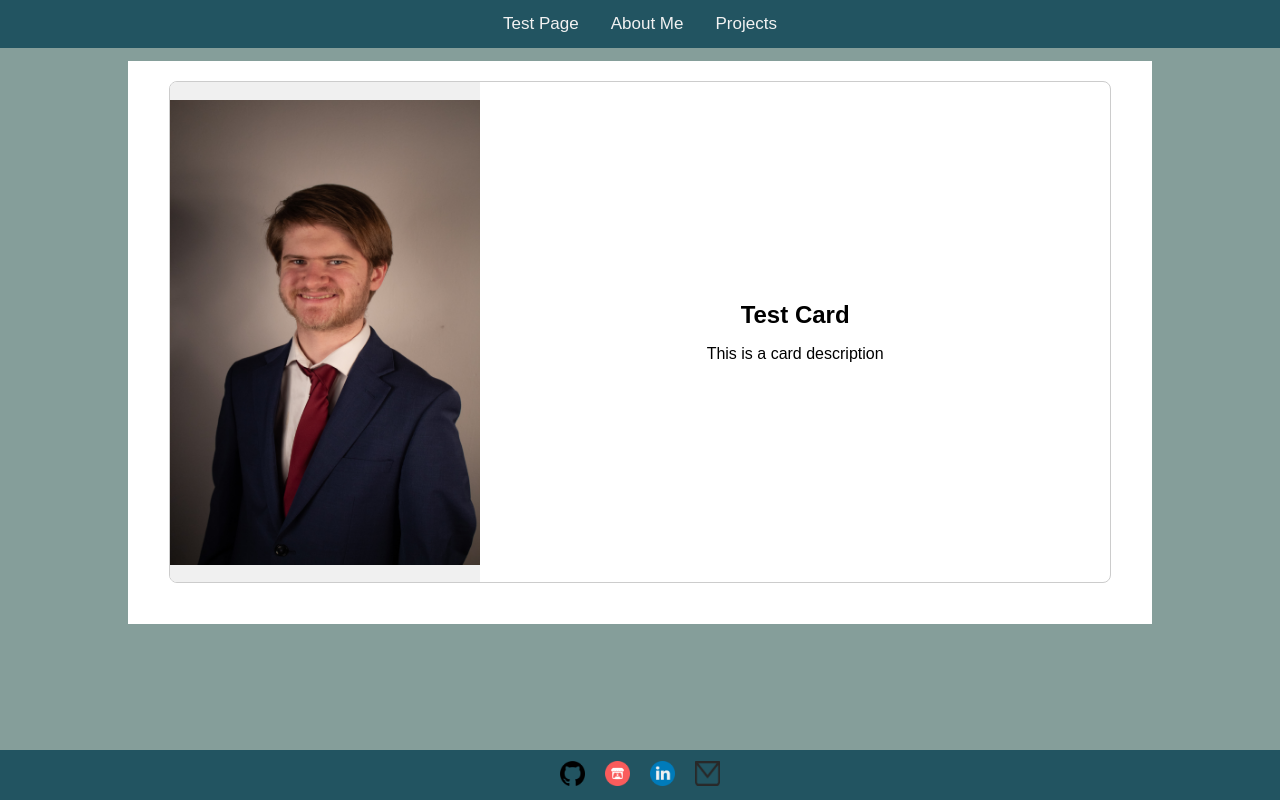
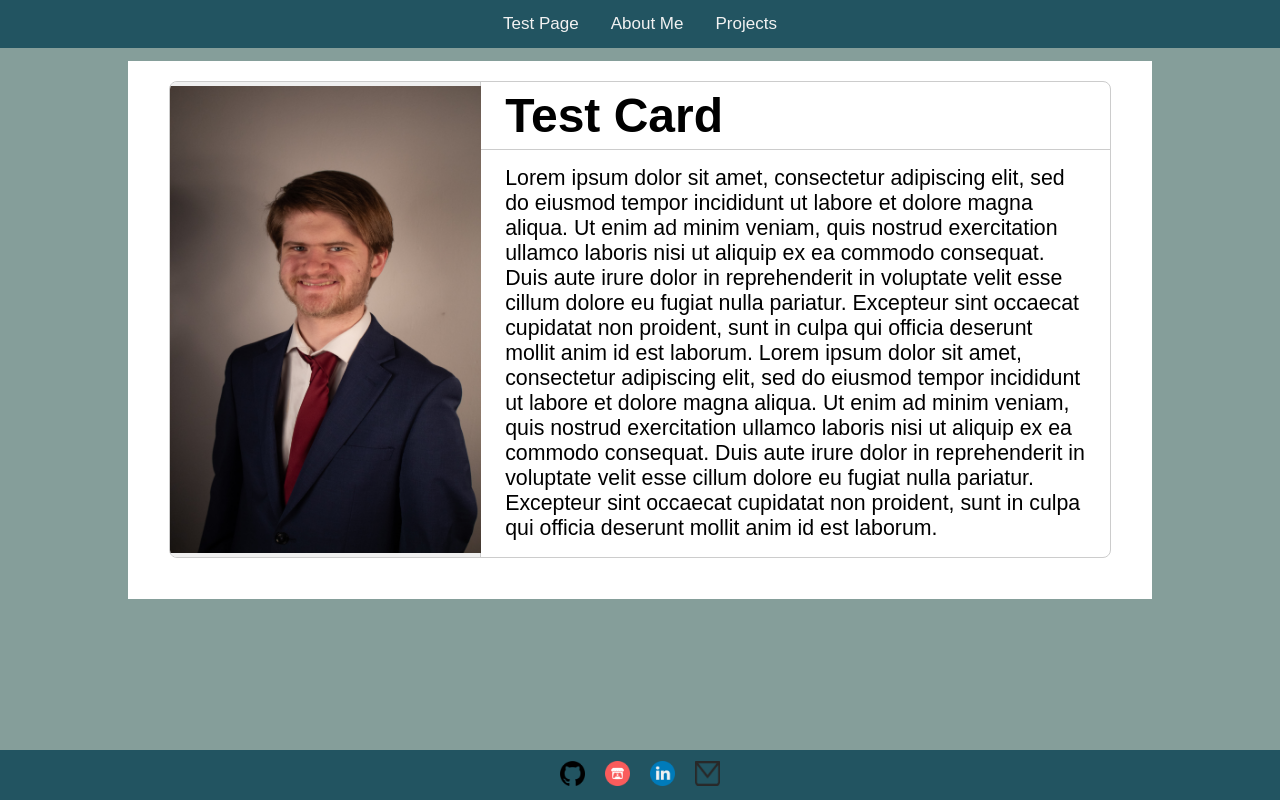
Before and after one commit to hdorer/hdorer.github.io, a React (Vite) app: page /test-page in a window 1280 px wide. Built offline with nearby package versions, Linux system fonts and the light colour scheme.

Commit message:
Update card style

```diff
--- a/src/components/Card.css
+++ b/src/components/Card.css
@@ -3,12 +3,13 @@
     border: 1px solid #ccc;
     border-radius: 8px;
     overflow: hidden;
-    min-height: 500px;
+    min-height: 300px;
     font-family: "RobotoLight", sans-serif;
 }
 
 .card-thumbnail {
     display: flex;
+    border-right: 1px solid #ccc;
     align-items: center;
     justify-content: center;
     background-color: #f0f0f0;
@@ -16,20 +17,23 @@
     min-height: 100%;
 }
 
-.card-content {
+.card-body {
     display: flex;
     flex-direction: column;
     flex: 2;
-    padding: 16px;
-    align-items: center;
-    justify-content: center;
+    align-items: flex-start;
+    justify-content: flex-start;
 }
 
-.card-content h1 {
-    margin: 0;
-    font-size: 24px;
+.card-title {
+    min-width: 100%;
+    padding: 6px 24px 6px 24px;
+    font-weight: bold;
+    font-size: 36pt;
+    border-bottom: 1px solid #ccc;
 }
 
-.card-body {
-    margin-top: 16px;
+.card-text {
+    padding: 16px 24px 16px 24px;
+    font-size: 16pt
 }
--- a/src/components/Card.tsx
+++ b/src/components/Card.tsx
@@ -39,9 +39,11 @@
             <div ref={thumbnailDiv} className="card-thumbnail">
                 <img src={thumbnail} style={{ maxWidth: `${thumbnailDivDimensions.width}px`, maxHeight: `${thumbnailDivDimensions.height}px` }} />
             </div>
-            <div className="card-content">
-                <h1>{title}</h1>
-                <div className="card-body">
+            <div className="card-body">
+                <div className="card-title">
+                    {title}
+                </div>
+                <div className="card-text">
                     {children}
                 </div>
             </div>
--- a/src/routes/TestPage.tsx
+++ b/src/routes/TestPage.tsx
@@ -6,7 +6,7 @@
         <div className="page-container">
             <div className="content-container">
                 <Card title="Test Card" thumbnail={thumbnail}>
-                    This is a card description
+                Lorem ipsum dolor sit amet, consectetur adipiscing elit, sed do eiusmod tempor incididunt ut labore et dolore magna aliqua. Ut enim ad minim veniam, quis nostrud exercitation ullamco laboris nisi ut aliquip ex ea commodo consequat. Duis aute irure dolor in reprehenderit in voluptate velit esse cillum dolore eu fugiat nulla pariatur. Excepteur sint occaecat cupidatat non proident, sunt in culpa qui officia deserunt mollit anim id est laborum.  Lorem ipsum dolor sit amet, consectetur adipiscing elit, sed do eiusmod tempor incididunt ut labore et dolore magna aliqua. Ut enim ad minim veniam, quis nostrud exercitation ullamco laboris nisi ut aliquip ex ea commodo consequat. Duis aute irure dolor in reprehenderit in voluptate velit esse cillum dolore eu fugiat nulla pariatur. Excepteur sint occaecat cupidatat non proident, sunt in culpa qui officia deserunt mollit anim id est laborum.
                 </Card>
             </div>
         </div>
```
